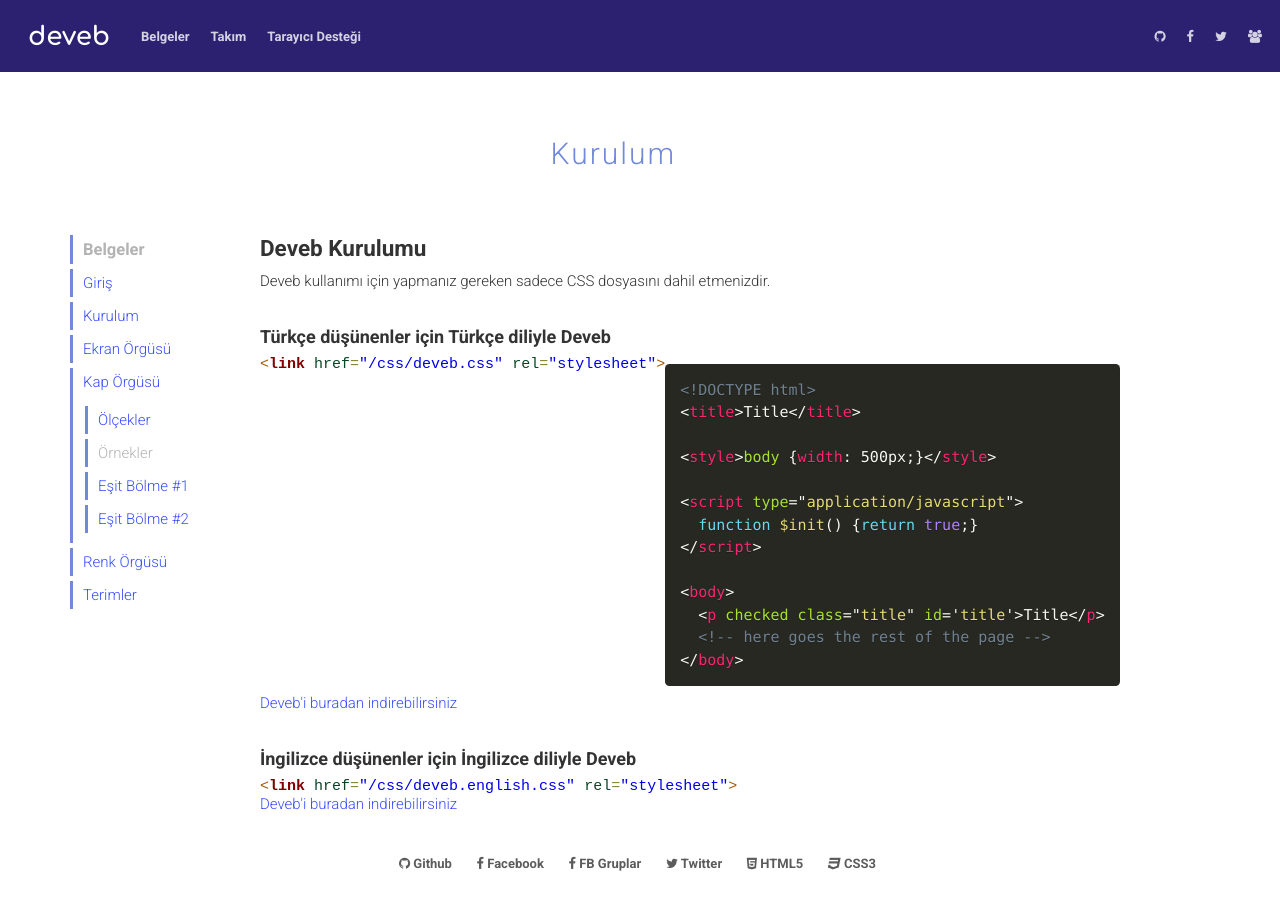
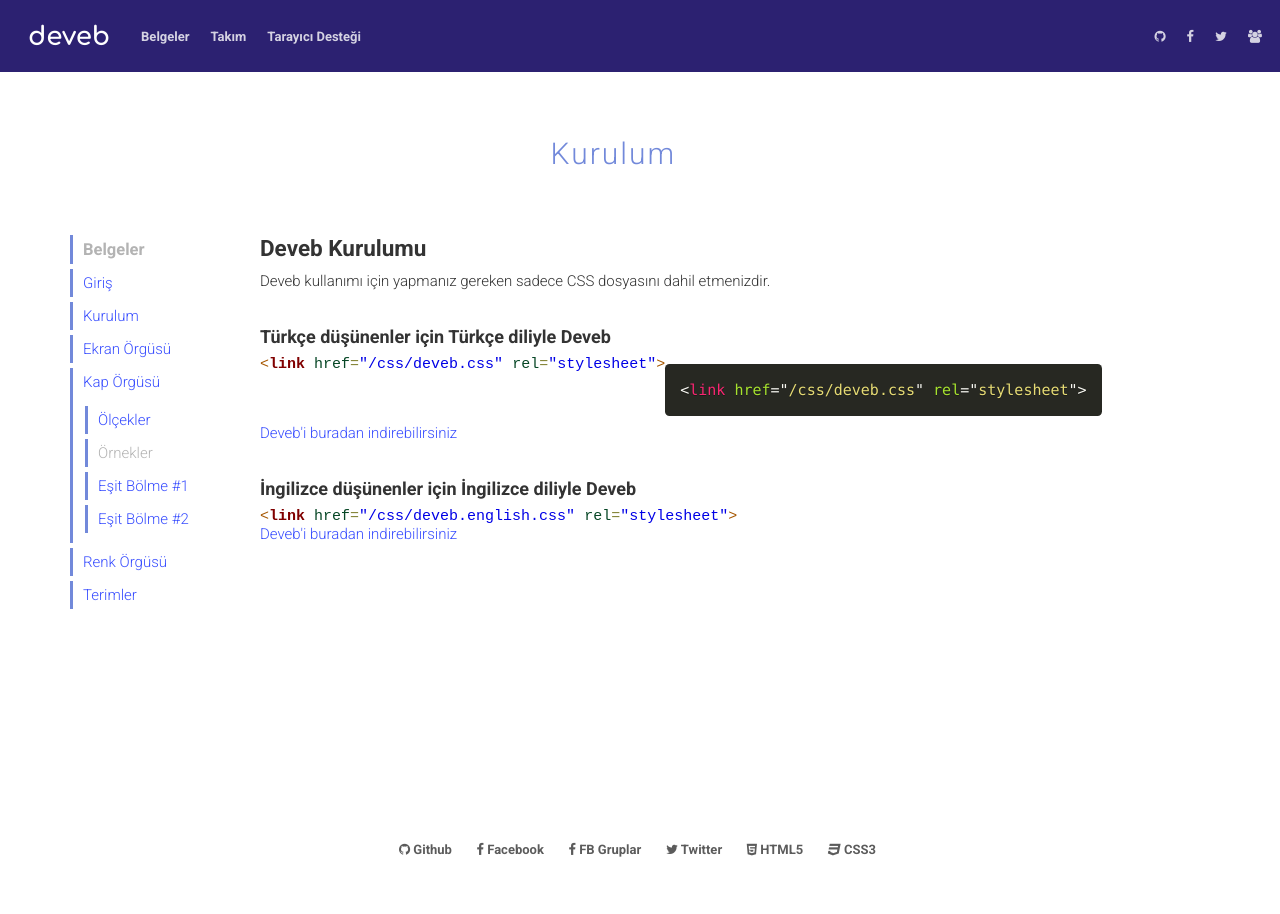
Before and after one commit to data-deveb/data-deveb.github.io, a Jekyll site: the page built from belgeler/kurulum.html, in a window 1280 px wide. Built offline with Jekyll 4.4.1, drawn with Linux system fonts in a browser that asks for light colours.

Commit message:
güncelleme

```diff
--- a/belgeler/kurulum.html
+++ b/belgeler/kurulum.html
@@ -8,19 +8,7 @@
 
     <h2>Türkçe düşünenler için Türkçe diliyle Deveb</h2>
     <pre style='color:#000000;background:#ffffff;'><span style='color:#a65700; '>&lt;</span><span style='color:#800000; font-weight:bold; '>link</span><span style='color:#274796; '> </span><span style='color:#074726; '>href</span><span style='color:#808030; '>=</span><span style='color:#0000e6; '>"/css/deveb.css"</span><span style='color:#274796; '> </span><span style='color:#074726; '>rel</span><span style='color:#808030; '>=</span><span style='color:#0000e6; '>"stylesheet"</span><span style='color:#a65700; '>></span></pre>
-    <pre><code class="language-html">&lt;!DOCTYPE html&gt;
-&lt;title&gt;Title&lt;/title&gt;
-
-&lt;style&gt;body {width: 500px;}&lt;/style&gt;
-
-&lt;script type=&quot;application/javascript&quot;&gt;
-  function $init() {return true;}
-&lt;/script&gt;
-
-&lt;body&gt;
-  &lt;p checked class=&quot;title&quot; id=&#39;title&#39;&gt;Title&lt;/p&gt;
-  &lt;!-- here goes the rest of the page --&gt;
-&lt;/body&gt;</code></pre>
+    <pre><code class="language-html">&lt;link href=&quot;/css/deveb.css&quot; rel=&quot;stylesheet&quot;&gt;</code></pre>
     <p><a href="https://data-deveb.github.io/assets/css/deveb.css">Deveb'i buradan indirebilirsiniz</a></p>
 
     <h2>İngilizce düşünenler için İngilizce diliyle Deveb</h2>
```
